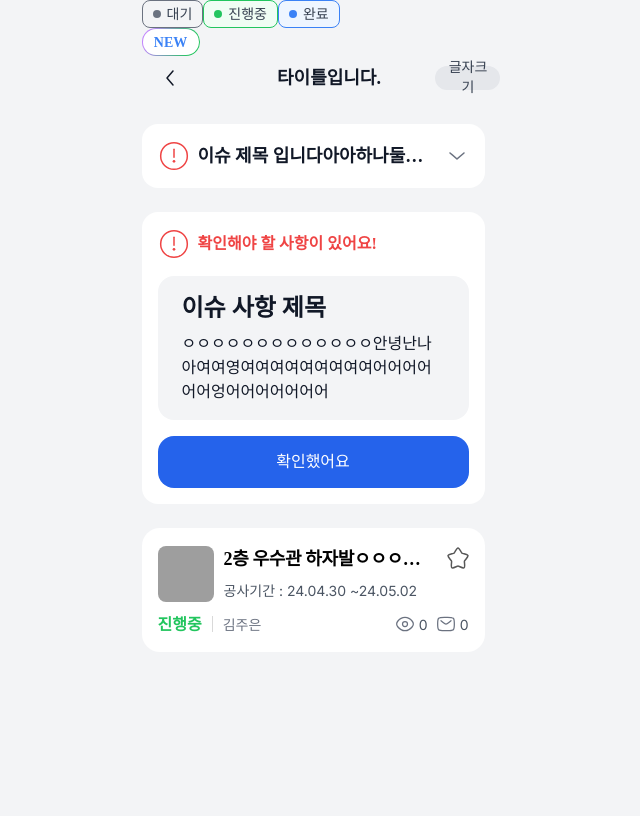
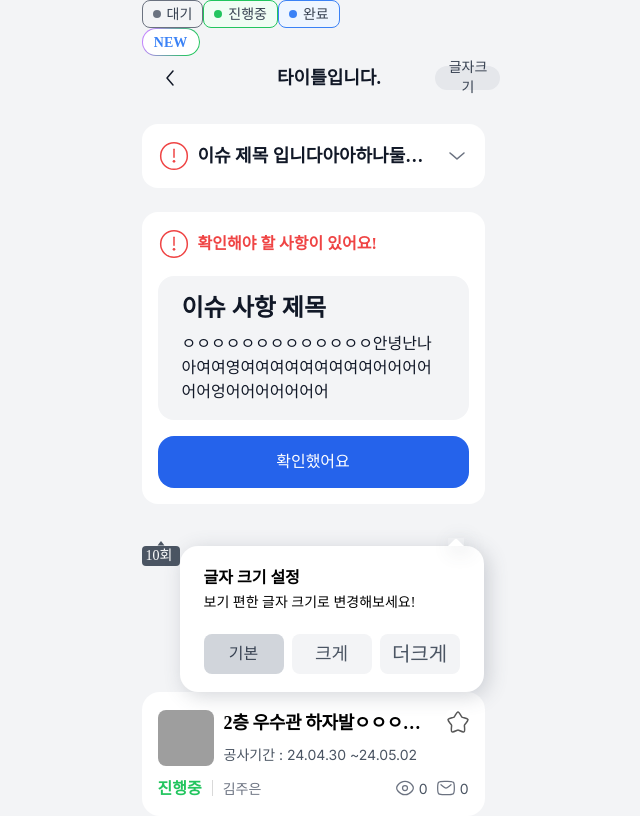
Before and after one commit to 10aeat/10aeat_Frontend, a Next.js app: page / in a window 1280 px wide. Shown: the whole page, without its empty margins (311-951 px from the left). Built offline with nearby package versions, Linux system fonts and the light colour scheme; grey boxes are pictures that could not be loaded; a web font is replaced by a local one.

Commit message:
[Fix] tooltip 디자인 적용

```diff
--- a/src/app/Check.tsx
+++ b/src/app/Check.tsx
@@ -3,6 +3,7 @@
 import BoxStore, { BoxStyle } from '@/components/atoms/BoxStore'
 import IssueStore, { IssueStyle } from '@/components/atoms/IssueStore'
 import NavBar from '@/components/atoms/NavBar'
+import TooltipStore, { TooltipStyle } from '@/components/atoms/TooltipStore'
 
 export default function Check() {
   return (
@@ -30,6 +31,11 @@ export default function Check() {
         title="이슈 사항 제목"
         content="ㅇㅇㅇㅇㅇㅇㅇㅇㅇㅇㅇㅇㅇ안녕난나아여여영여여여여여여여여여어어어어어어엉어어어어어어어"
       />
+      <br />
+
+      {/* Tooltips */}
+      <TooltipStore tooltipStyle={TooltipStyle.COUNT} count={10} />
+      <TooltipStore tooltipStyle={TooltipStyle.TEXT_CHANGE} />
     </>
   )
 }
--- /dev/null
+++ b/src/components/atoms/TooltipStore.tsx
@@ -0,0 +1,73 @@
+import '../../styles/tooltipStyle.scss'
+import Image from 'next/image'
+
+export enum TooltipStyle {
+  COUNT = 'COUNT',
+  TEXT_CHANGE = 'TEXT_CHANGE',
+}
+
+interface Props {
+  tooltipStyle: TooltipStyle
+  count?: number
+}
+
+export default function TooltipStore({ tooltipStyle, count }: Props) {
+  const selectTooltip = () => {
+    switch (tooltipStyle) {
+      case TooltipStyle.COUNT:
+        return (
+          <div className="inline-flex flex-col items-center">
+            <Image src="/icons/polygon3.svg" width={8} height={6} alt="tip" />
+            <div className="count flex-1 h-[24px] min-w-[38px] px-[4px] items-center justify-center gap-[8px] rounded-[4px] bg-gray-600 font-Pretendard text-white">
+              {count}회
+            </div>
+          </div>
+        )
+      case TooltipStyle.TEXT_CHANGE:
+        return (
+          <div className="inline-flex flex-col items-center">
+            <div className="w-full flex justify-end ">
+              <Image
+                src="/icons/arrow.svg"
+                width={16}
+                height={8}
+                alt="tip"
+                className="mr-[20px] text_change_tooltip z-10"
+              />
+            </div>
+            <div className="text_change_tooltip flex-col shrink-0 h-[146px] w-[304px] px-[4px] items-start justify-center gap-[8px] rounded-[18px] bg-white font-Pretendard">
+              <div className="flex-col w-[256px] py-[20px] pl-[20px]">
+                <p className="text_change_title leading-6">글자 크기 설정</p>
+                <span className="text_change_content leading-6">
+                  보기 편한 글자 크기로 변경해보세요!
+                </span>
+              </div>
+              <div className="flex justify-between items-center w-full px-[20px]">
+                <button
+                  type="button"
+                  className="w-[80px] h-[40px] p=[10px] gap-[2px] rounded-[8px] bg-gray-300 text-gray-700 text-base"
+                >
+                  기본
+                </button>
+                <button
+                  type="button"
+                  className="w-[80px] h-[40px] p=[10px] gap-[2px] rounded-[8px] bg-gray-100 text-gray-600 text-lg"
+                >
+                  크게
+                </button>
+                <button
+                  type="button"
+                  className="w-[80px] h-[40px] p=[10px] gap-[2px] rounded-[8px] bg-gray-100 text-gray-600 text-xl"
+                >
+                  더크게
+                </button>
+              </div>
+            </div>
+          </div>
+        )
+      default:
+        return null
+    }
+  }
+  return <>{selectTooltip()}</>
+}
--- /dev/null
+++ b/src/styles/tooltipStyle.scss
@@ -0,0 +1,14 @@
+@import './util.scss';
+
+.count,
+.text_change_content {
+  @include body3_r;
+}
+
+.text_change_tooltip {
+  @include box_shadow_secondary;
+}
+
+.text_change_title {
+  @include body2_sb;
+}
```
Also changed, not shown: public/icons/arrow.svg (added), public/icons/polygon3.svg (added).
